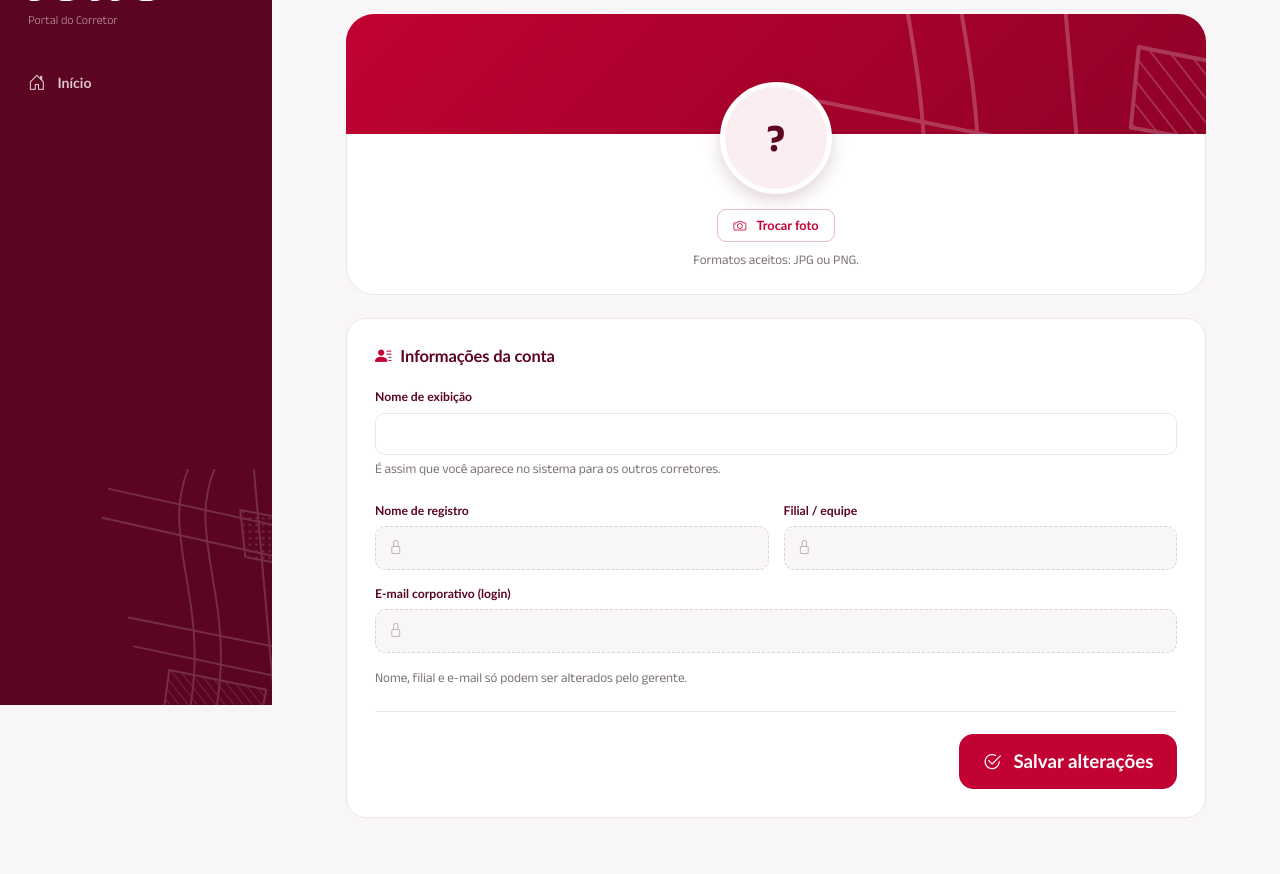
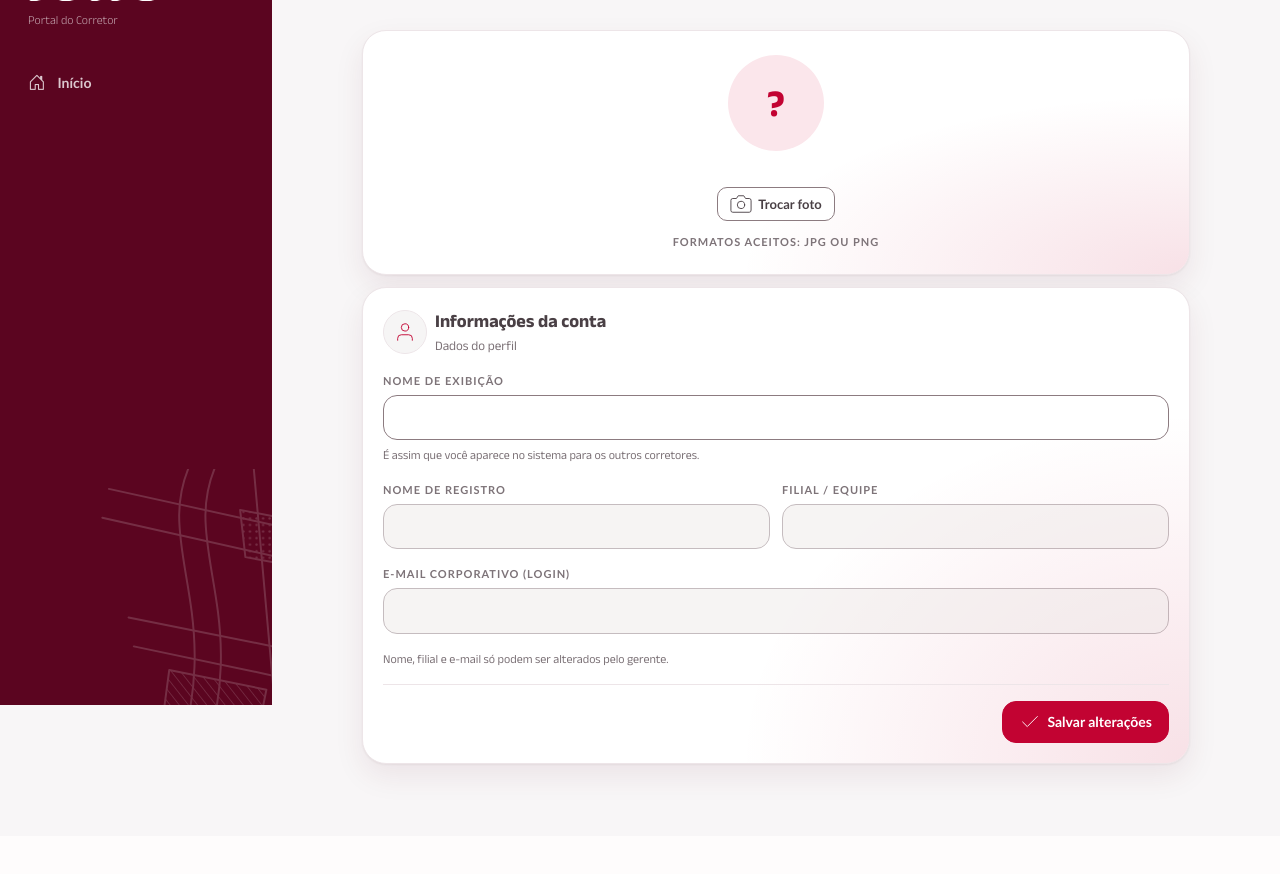
Before and after one commit to dehonsilva-a11y/taagendado, a Python web app: template app/templates/perfil.html in a window 1280 px wide. Shown: the part 95-969 px from the top of the page. After the commit the page ends 877 px from the top, so only its background shows below. Run offline with Jinja, Linux system fonts and the light colour scheme; the template is opened without the code that fills it, so the values that code supplies are empty; some web fonts are replaced.

Commit message:
refactor: perfil uses design system

```diff
--- a/app/templates/perfil.html
+++ b/app/templates/perfil.html
@@ -3,78 +3,79 @@
 {% block page_title %}Meu perfil{% endblock %}
 
 {% block content %}
-<form method="POST" action="{{ url_for('main.perfil') }}" class="mx-auto" style="max-width: 860px;">
-
+<form method="POST" action="{{ url_for('main.perfil') }}" class="lo-stack" style="padding: var(--space-4); max-width: 860px; margin:0 auto;">
     {% with messages = get_flashed_messages(with_categories=true) %}
         {% for category, message in messages %}
-            <div class="alert alert-{{ category }} alert-dismissible fade show alert-temporario" role="alert">
-                {{ message }}
-                <button type="button" class="btn-close" data-bs-dismiss="alert" aria-label="Fechar"></button>
+            <div class="lo-callout">
+                <div class="ic"><svg class="lo-ico" viewBox="0 0 24 24"><circle cx="12" cy="12" r="10"/><line x1="12" y1="16" x2="12" y2="12"/><line x1="12" y1="8" x2="12.01" y2="8"/></svg></div>
+                <div>{{ message }}</div>
             </div>
         {% endfor %}
     {% endwith %}
 
-    <!-- Capa com foto -->
-    <div class="profile-cover"></div>
-    <div class="surface profile-card mb-4">
-        <div class="avatar avatar-lg mx-auto">
+    <div class="lo-card" style="align-items:center; text-align:center; padding: var(--space-6);">
+        <div style="width:96px; height:96px; border-radius:50%; overflow:hidden; background:var(--accent-soft); display:grid; place-items:center;">
             {% if user.foto %}
-                <img src="{{ user.foto }}" id="fotoPreview" alt="Foto de perfil">
+                <img src="{{ user.foto }}" id="fotoPreview" alt="Foto de perfil" style="width:100%; height:100%; object-fit:cover;">
             {% else %}
-                <span id="fotoIcon">{{ (user.nome_exibicao or user.nome or '?')[:1]|upper }}</span>
-                <img src="" id="fotoPreview" alt="Foto de perfil" style="display: none;">
+                <span id="fotoIcon" style="font-size:38px; font-weight:800; color:var(--accent);">{{ (user.nome_exibicao or user.nome or '?')[:1]|upper }}</span>
+                <img src="" id="fotoPreview" alt="Foto de perfil" style="display:none; width:100%; height:100%; object-fit:cover;">
             {% endif %}
         </div>
-        <h2 class="h4 mt-3 mb-0">{{ user.nome_exibicao }}</h2>
-        <p class="text-muted mb-3">{{ user.filial }}</p>
-
-        <label for="uploadFoto" class="btn btn-outline-primary btn-sm px-3">
-            <i class="bi bi-camera me-2"></i> Trocar foto
+        <div>
+            <div style="margin-top: var(--space-3); font-size:22px; font-weight:800;">{{ user.nome_exibicao }}</div>
+            <div style="color:var(--muted);">{{ user.filial }}</div>
+        </div>
+        <label for="uploadFoto" class="lo-btn lo-btn-sm">
+            <svg class="lo-ico" viewBox="0 0 24 24"><path d="M23 19a2 2 0 0 1-2 2H3a2 2 0 0 1-2-2V8a2 2 0 0 1 2-2h4l2-3h6l2 3h4a2 2 0 0 1 2 2z"/><circle cx="12" cy="13" r="4"/></svg>
+            Trocar foto
         </label>
-        <input type="file" id="uploadFoto" class="d-none" accept="image/png, image/jpeg">
-        <!-- O JS grava aqui a foto em texto (base64) para o servidor -->
+        <input type="file" id="uploadFoto" style="display:none;" accept="image/png, image/jpeg">
         <input type="hidden" name="foto_base64" id="fotoBase64">
-        <div class="form-text mt-2">Formatos aceitos: JPG ou PNG.</div>
+        <div class="lo-label">Formatos aceitos: JPG ou PNG</div>
     </div>
 
-    <!-- Dados -->
-    <div class="surface surface-pad">
-        <div class="surface-head">
-            <h2><i class="bi bi-person-lines-fill"></i> Informações da conta</h2>
+    <div class="lo-card" style="padding: var(--space-5); gap: var(--space-4);">
+        <div class="lo-row" style="padding:0;">
+            <div class="lo-itile"><svg class="lo-ico" viewBox="0 0 24 24"><path d="M20 21v-2a4 4 0 0 0-4-4H8a4 4 0 0 0-4 4v2"/><circle cx="12" cy="7" r="4"/></svg></div>
+            <div class="lo-grow">
+                <div style="font-weight:700; font-size:18px;">Informações da conta</div>
+                <div style="color:var(--muted); font-size:13px;">Dados do perfil</div>
+            </div>
         </div>
 
-        <div class="mb-4">
-            <label class="form-label" for="nome_exibicao">Nome de exibição</label>
-            <input type="text" id="nome_exibicao" name="nome_exibicao" class="form-control form-control-lg" value="{{ user.nome_exibicao }}" required>
-            <div class="form-text">É assim que você aparece no sistema para os outros corretores.</div>
+        <div class="lo-field" style="max-width:none;">
+            <div class="lo-label">Nome de exibição</div>
+            <input type="text" id="nome_exibicao" name="nome_exibicao" value="{{ user.nome_exibicao }}" required style="font:inherit; color:var(--ink); background:var(--surface); border:1px solid var(--line-strong); border-radius:var(--radius-md); padding:10px 12px;">
+            <div class="lo-note">É assim que você aparece no sistema para os outros corretores.</div>
         </div>
 
-        <div class="row g-3">
-            <div class="col-md-6">
-                <div class="form-label">Nome de registro</div>
-                <div class="readonly-field"><i class="bi bi-lock"></i> {{ user.nome }}</div>
+        <div style="display:grid; grid-template-columns: repeat(auto-fit, minmax(240px,1fr)); gap: var(--space-3);">
+            <div class="lo-field" style="max-width:none;">
+                <div class="lo-label">Nome de registro</div>
+                <input type="text" value="{{ user.nome }}" disabled style="font:inherit; color:var(--muted); background:var(--sunk); border:1px solid var(--line-strong); border-radius:var(--radius-md); padding:10px 12px;">
             </div>
-            <div class="col-md-6">
-                <div class="form-label">Filial / equipe</div>
-                <div class="readonly-field"><i class="bi bi-lock"></i> {{ user.filial }}</div>
-            </div>
-            <div class="col-12">
-                <div class="form-label">E-mail corporativo (login)</div>
-                <div class="readonly-field"><i class="bi bi-lock"></i> {{ user.email }}</div>
+            <div class="lo-field" style="max-width:none;">
+                <div class="lo-label">Filial / equipe</div>
+                <input type="text" value="{{ user.filial }}" disabled style="font:inherit; color:var(--muted); background:var(--sunk); border:1px solid var(--line-strong); border-radius:var(--radius-md); padding:10px 12px;">
             </div>
         </div>
-        <p class="form-text mt-3 mb-0">Nome, filial e e-mail só podem ser alterados pelo gerente.</p>
+        <div class="lo-field" style="max-width:none;">
+            <div class="lo-label">E-mail corporativo (login)</div>
+            <input type="text" value="{{ user.email }}" disabled style="font:inherit; color:var(--muted); background:var(--sunk); border:1px solid var(--line-strong); border-radius:var(--radius-md); padding:10px 12px;">
+        </div>
+        <div class="lo-note">Nome, filial e e-mail só podem ser alterados pelo gerente.</div>
 
-        <div class="d-grid d-sm-flex justify-content-sm-end mt-4 pt-4 border-top">
-            <button type="submit" class="btn btn-primary btn-lg px-4">
-                <i class="bi bi-check2-circle me-2"></i> Salvar alterações
+        <div style="display:flex; justify-content:flex-end; padding-top: var(--space-4); border-top:1px solid var(--line);">
+            <button type="submit" class="lo-btn lo-btn-fill">
+                <svg class="lo-ico" viewBox="0 0 24 24"><polyline points="20 6 9 17 4 12"/></svg>
+                Salvar alterações
             </button>
         </div>
     </div>
 </form>
 
 <script>
-    // Redimensiona a foto para 300px e converte para base64 antes de enviar
     document.getElementById('uploadFoto').addEventListener('change', function (event) {
         const file = event.target.files[0];
         if (!file) return;
```
